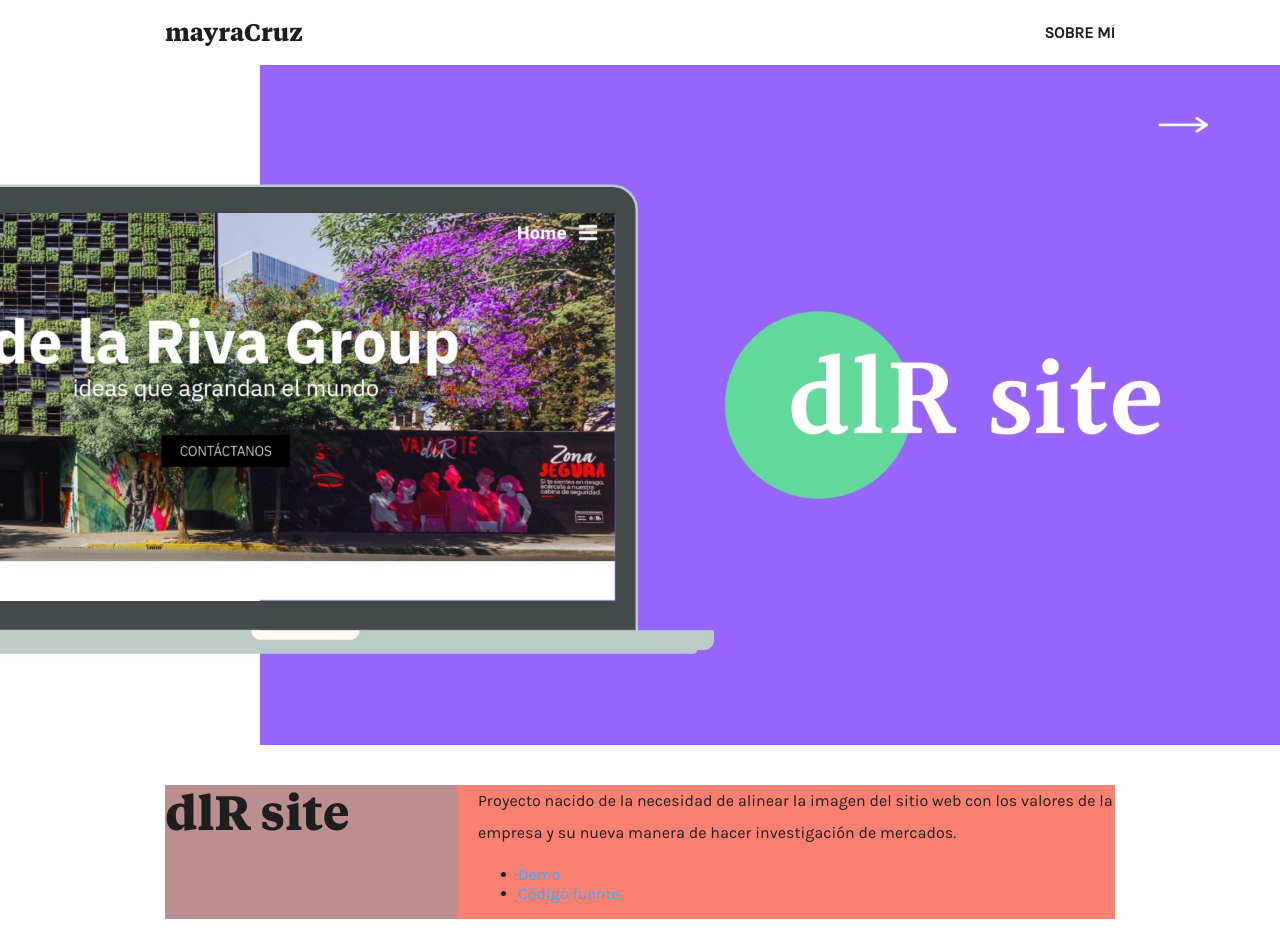
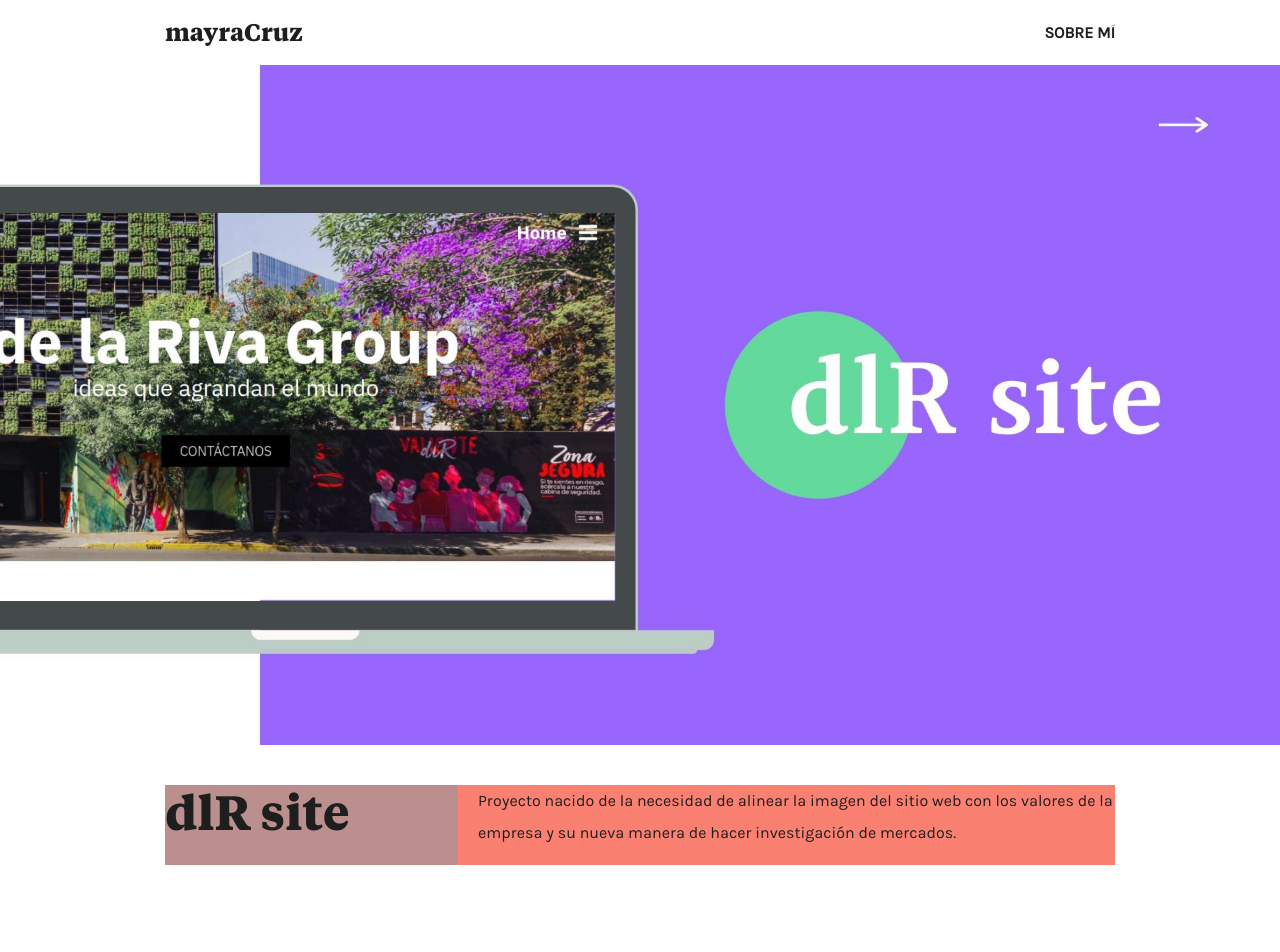
Before and after one commit to cruzmayra/portfolio-m-ayra, a React (Create React App) app: page /dlr-site in a window 1280 px wide. Shown: the top 952 px of the page. Built offline with nearby package versions, Linux system fonts and the light colour scheme.

Commit message:
Adaptar componente de Page para información personal

```diff
--- a/src/views/Page/Page.js
+++ b/src/views/Page/Page.js
@@ -1,35 +1,29 @@
 import React, { useContext } from 'react'
 import { useParams } from 'react-router-dom'
 import { PortfolioContext } from '../../PortfolioContext'
+import { meHero } from './../../resources/images/meHero.jpg'
 
 export const Page = () => {
     let { id } = useParams()
-    const { work } = useContext(PortfolioContext)
-    const project = work[id]
+    const { work, me } = useContext(PortfolioContext)
+    const infoPage = id === 'sobre-mi' ? me[id] : work[id]
+    console.log(infoPage)
     return (
         <React.Fragment>
             <section className="hero-page">
-                <img src={require(`./../../resources/images/${project.heroImage}`)} />
+                <img src={require(`./../../resources/images/${infoPage.heroImage}`)} alt={infoPage.title}/>
             </section>
             <section className="container">
                 <div className="description-page">
                     <div className="page-column-one">
-                        <h1 className="title">{project.title}</h1>
+                        <h1 className="title">{infoPage.title}</h1>
                     </div>
                     <div className="page-column-two">
                         {
-                            project.description.map((parrafo, index) => {
+                            infoPage.description.map((parrafo, index) => {
                             return <p key={index}>{parrafo}</p>
                             })
                         }
-                        <ul>
-                            <li>
-                                <a href={project.link}>Demo</a>
-                            </li>
-                            <li>
-                                <a href={project.codeLink}>Código fuente</a>
-                            </li>
-                        </ul>
                     </div>
                 </div>
             </section>
```
